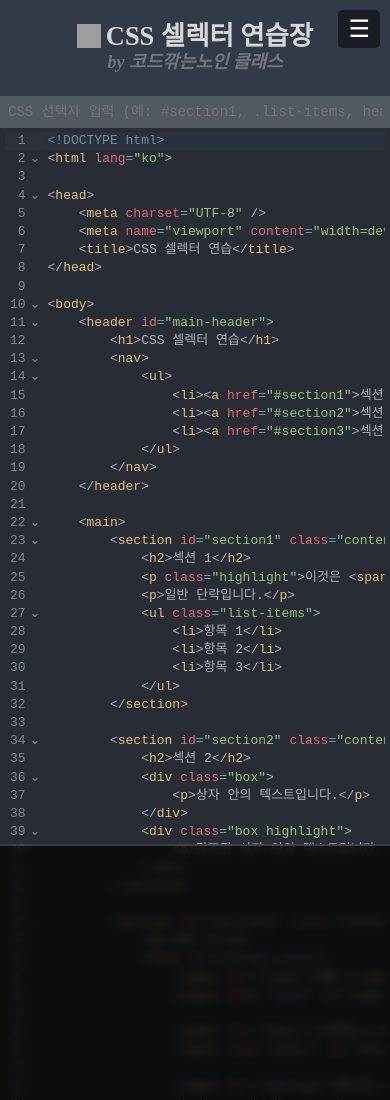
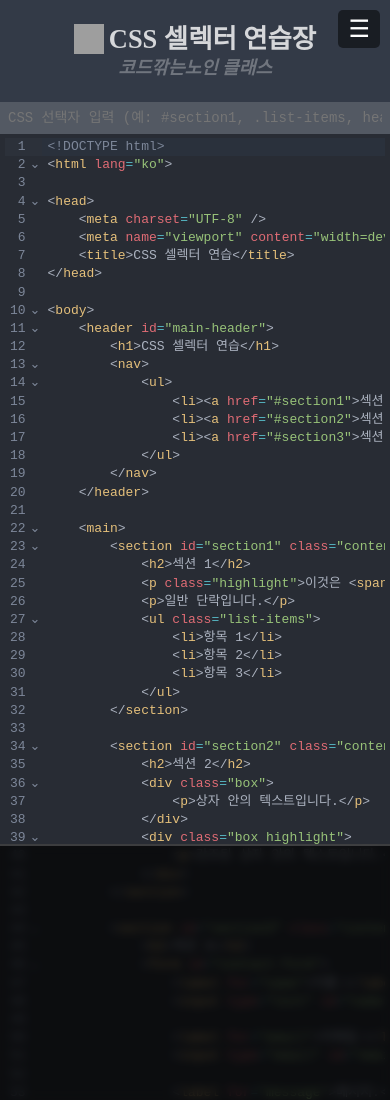
Before and after one commit to kstost/selector-playground, a website built with webpack: page src/index.html in a window 390 px wide. Shown: the top 1100 px of the page. Built offline with nearby package versions, Linux system fonts and the light colour scheme; grey boxes are pictures that could not be loaded.

Commit message:
업데이트

```diff
--- a/src/index.html
+++ b/src/index.html
@@ -108,8 +108,8 @@
             }
 
             .title-container img {
-                width: 24px;
-                height: 24px;
+                width: 30px;
+                height: 30px;
             }
 
             .main-title {
@@ -316,7 +316,7 @@
                     <img src="https://cokac.com/android-icon-192x192.png" alt="코드깎는노인 클래스" width="30" height="30">
                     <span class="main-title">CSS 셀렉터 연습장</span>
                 </div>
-                <p class="subtitle"><a href="https://cokac.com/" target="_blank">by 코드깎는노인 클래스</a></p>
+                <p class="subtitle"><a href="https://cokac.com/" target="_blank">코드깎는노인 클래스</a></p>
             </h1>
             <input type="text" id="css-selector-input" autocomplete="off"
                 placeholder="CSS 선택자 입력 (예: #section1, .list-items, header > nav)" value="" />
```
